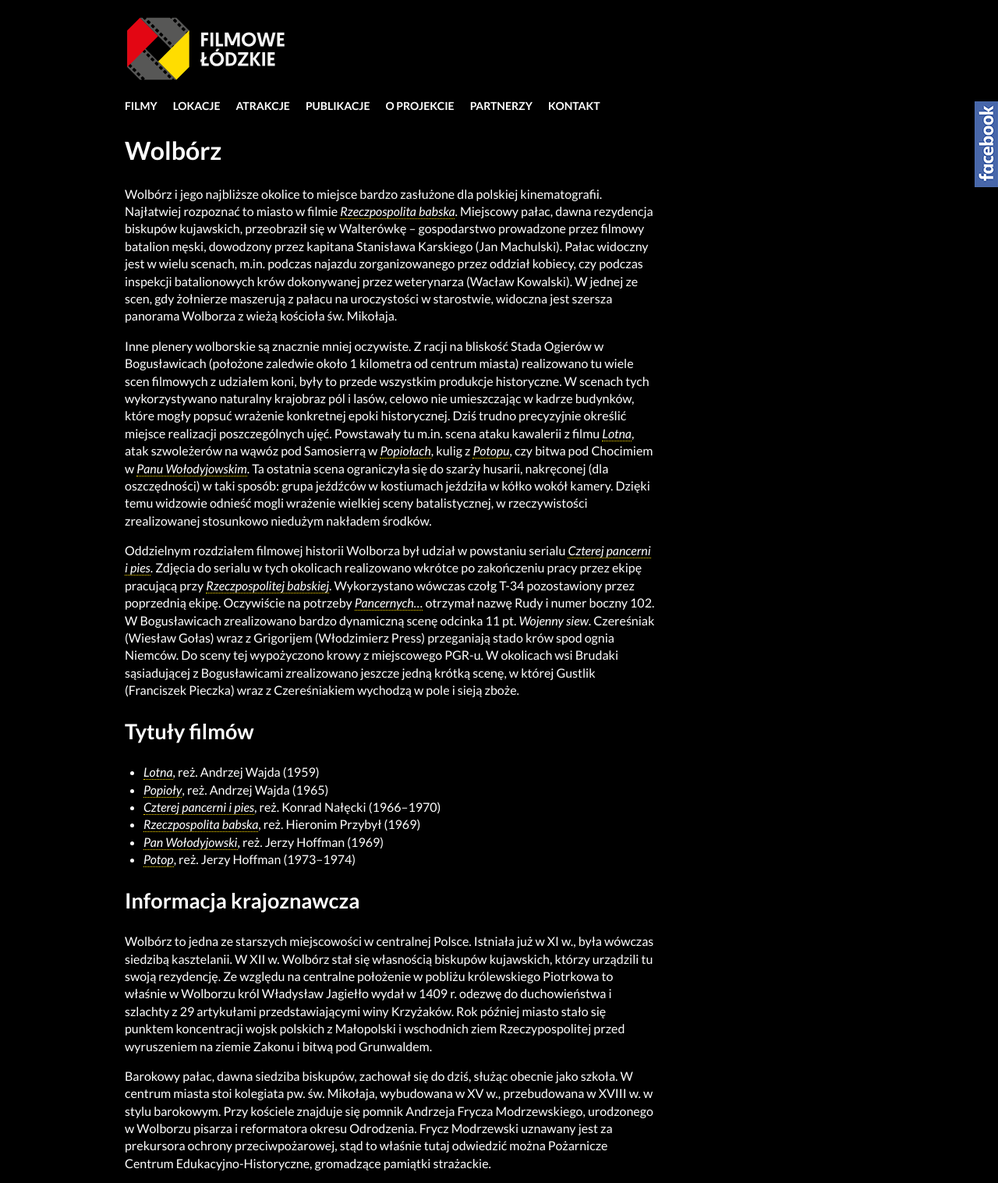
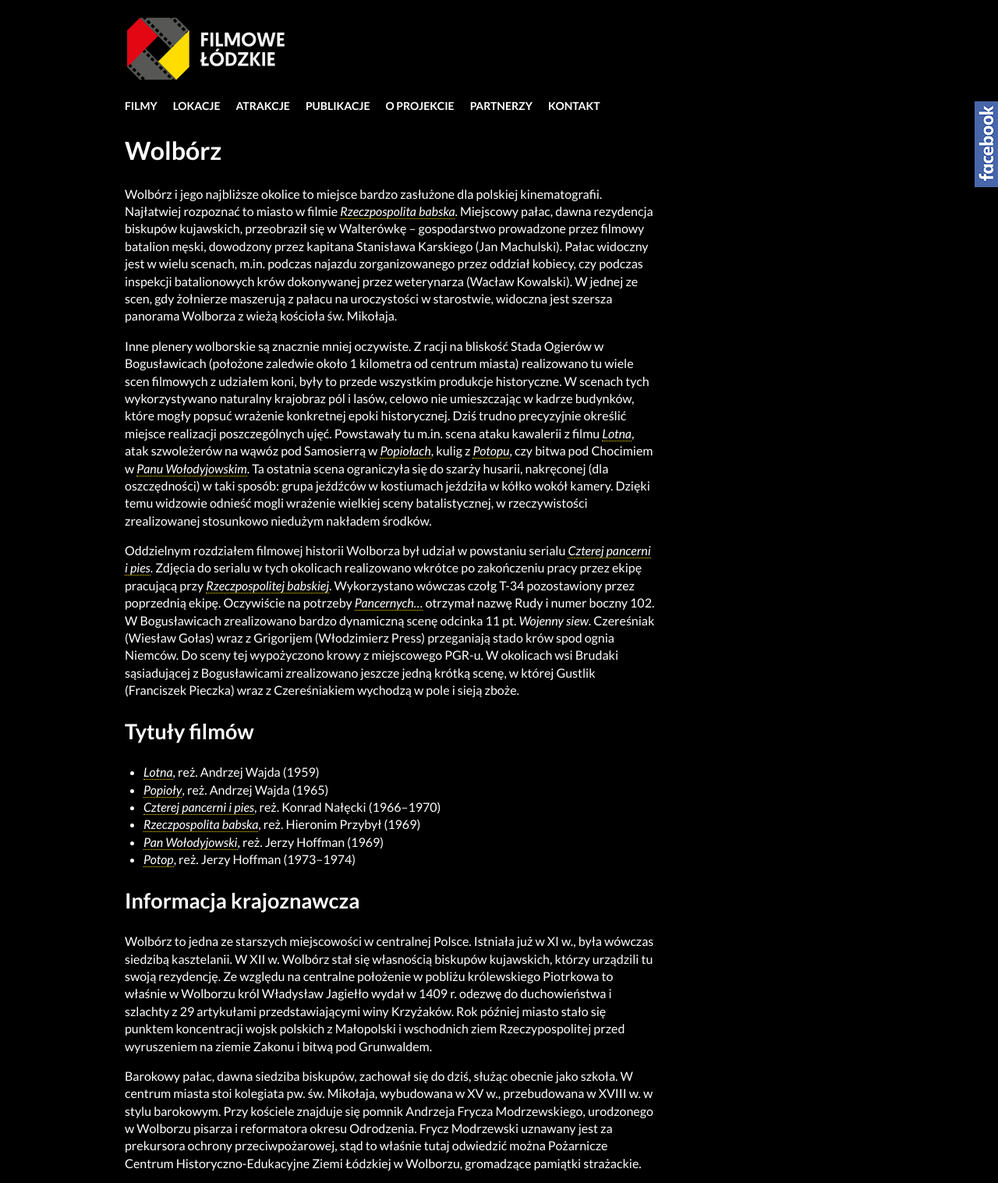
Before and after one commit to fusilli/filmowelodzkie, a Jekyll site: the page built from _lokacje/wolborz.md, in a window 1280 px wide. Shown: the top 1517 px of the page at 78% size. Built offline with Jekyll 4.4.1, drawn with Linux system fonts in a browser that asks for light colours; nearby versions of some CDN libraries; grey boxes are pictures that could not be loaded.

Commit message:
poprawki w tekście

```diff
--- a/_lokacje/wolborz.md
+++ b/_lokacje/wolborz.md
@@ -47,4 +47,4 @@ Oddzielnym rozdziałem filmowej historii Wolborza był udział w powstaniu seria
 
 Wolbórz to jedna ze starszych miejscowości w centralnej Polsce. Istniała już w XI w., była wówczas siedzibą kasztelanii. W XII w. Wolbórz stał się własnością biskupów kujawskich, którzy urządzili tu swoją rezydencję. Ze względu na centralne położenie w pobliżu królewskiego Piotrkowa to właśnie w Wolborzu król Władysław Jagiełło wydał w 1409 r. odezwę do duchowieństwa i szlachty z 29 artykułami przedstawiającymi winy Krzyżaków. Rok później miasto stało się punktem koncentracji wojsk polskich z Małopolski i wschodnich ziem Rzeczypospolitej przed wyruszeniem na ziemie Zakonu i bitwą pod Grunwaldem.
 
-Barokowy pałac, dawna siedziba biskupów, zachował się do dziś, służąc obecnie jako szkoła. W centrum miasta stoi kolegiata pw. św. Mikołaja, wybudowana w XV w., przebudowana w XVIII w. w stylu barokowym. Przy kościele znajduje się pomnik Andrzeja Frycza Modrzewskiego, urodzonego w Wolborzu pisarza i reformatora okresu Odrodzenia. Frycz Modrzewski uznawany jest za prekursora ochrony przeciwpożarowej, stąd to właśnie tutaj odwiedzić można Pożarnicze Centrum Edukacyjno-Historyczne, gromadzące pamiątki strażackie.
+Barokowy pałac, dawna siedziba biskupów, zachował się do dziś, służąc obecnie jako szkoła. W centrum miasta stoi kolegiata pw. św. Mikołaja, wybudowana w XV w., przebudowana w XVIII w. w stylu barokowym. Przy kościele znajduje się pomnik Andrzeja Frycza Modrzewskiego, urodzonego w Wolborzu pisarza i reformatora okresu Odrodzenia. Frycz Modrzewski uznawany jest za prekursora ochrony przeciwpożarowej, stąd to właśnie tutaj odwiedzić można Pożarnicze Centrum Historyczno-Edukacyjne Ziemi Łódzkiej w Wolborzu, gromadzące pamiątki strażackie.
```
